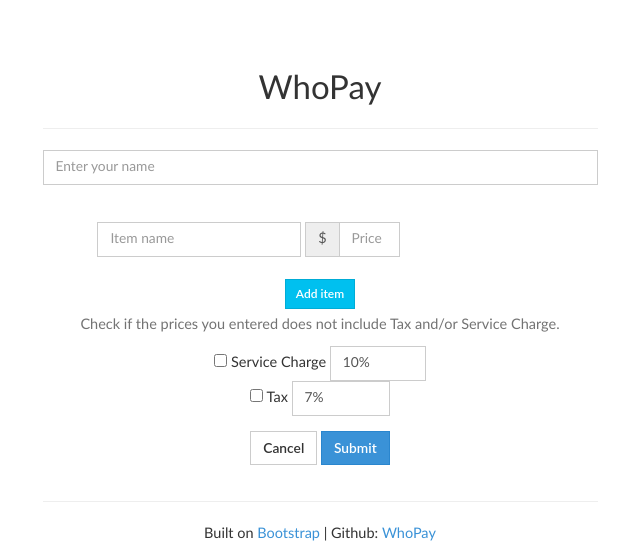
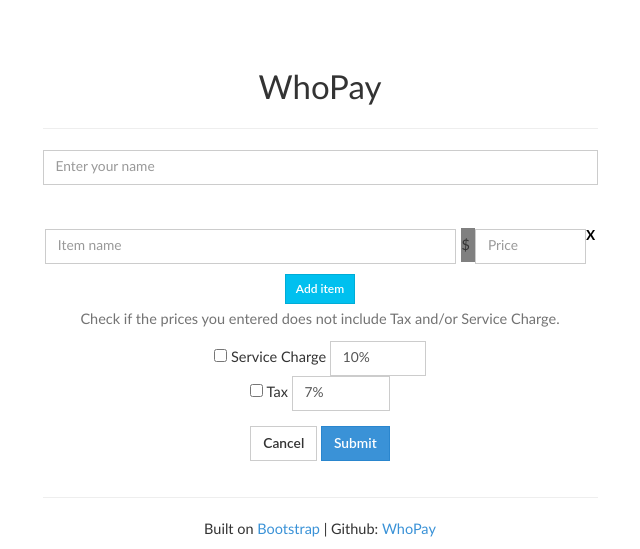
Before and after one commit to kiangkuang/WhoPay, a CodeIgniter app: page /database/index.php/main/create in a window 1280 px wide. Shown: the top 549 px of the page, without its empty margins (320-960 px from the left). Run offline with CodeIgniter, Linux system fonts and the light colour scheme; style sheets or scripts are compiled from the project's sources; some libraries are stand-ins or nearby versions; some web fonts are replaced.

Commit message:
Placed dollar sign in a grey box attached to price in create page

```diff
--- a/application/views/create.php
+++ b/application/views/create.php
@@ -29,24 +29,12 @@ defined('BASEPATH') OR exit('No direct script access allowed');
 							</div>
 
 							<!-- Item Field -->
-							<div class="form-inline">
 								<div id="itemlist" style="margin-top: 0px;">
+									<p><input type="text" class="form-control itemname" name="items[]" placeholder="Item name"><span class="dollarsign">$</span><input type="text" class="form-control itemcost" name="itemcosts[]" placeholder="Price"><label><a href="#" type="button" class="close remitem">x</a></label></p>
+								</div>
 
-									<!-- <label>Items:</label><br> -->
-
-									<input type="text" class="form-control itemname" name="items[]" placeholder="Item name">
-
-									<div class="input-group">
-									<span class="input-group-addon">$</span>
-										<input type="text" class="form-control itemcost" name="itemcosts[]" placeholder="Price">
-									</div>
-
-								</div>
-								<br>
-								<!-- Button to add Items -->
-								<button type="button" class="btn btn-info btn-sm" id="additem">Add item</button>
-
-							</div>
+							<!-- Button to add Items -->
+							<button type="button" class="btn btn-info btn-sm" id="additem">Add item</button>
 
 							<!-- Tax and Service Charge -->
 							<p class="help-block">Check if the prices you entered does not include Tax and/or Service Charge.</p>
--- a/assets/assets/css/style.css
+++ b/assets/assets/css/style.css
@@ -67,11 +67,18 @@
 
 .itemname {
 	display: inline-block;
-
-	width:79%;
+	width:74%;
 }
 
 .itemcost {
 	display:inline-block;
-	width:30% !important;
+	width:20%;
 }
+
+
+.dollarsign {
+	background-color: gray;
+	display:inline-block;
+	margin-left: 5px;
+	padding : 7px 5px 6px 1px;
+}
--- a/assets/dist/js/create.js
+++ b/assets/dist/js/create.js
@@ -4,7 +4,7 @@ $(function(){
 
 	// Adding new items
 	$('#additem').click(function(){
-		$('<p><input type="text" class="form-control itemname" name="items[]" placeholder="Item name"><span class="dollarsign">$ </span><input type="text" class="form-control itemcost" name="itemcosts[]" placeholder="Price"><label><a href="#" type="button" class="close remitem">x</a></label></p>').appendTo(itemlist);
+		$('<p><input type="text" class="form-control itemname" name="items[]" placeholder="Item name"><span class="dollarsign">$</span><input type="text" class="form-control itemcost" name="itemcosts[]" placeholder="Price"><label><a href="#" type="button" class="close remitem">x</a></label></p>').appendTo(itemlist);
 		count++;
 		console.log(count);
 		removeItem();
```
